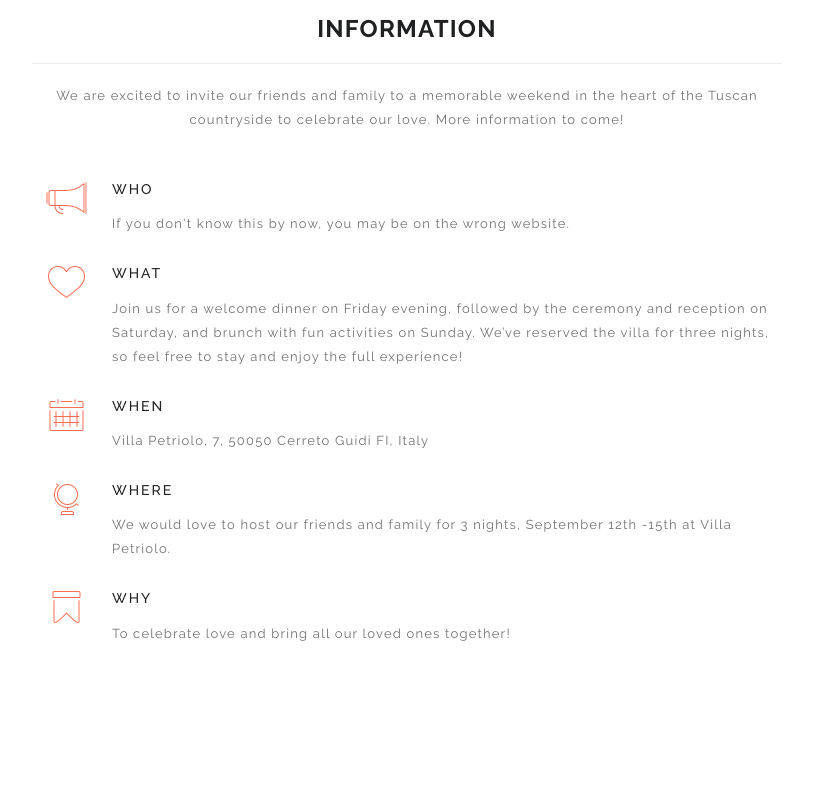
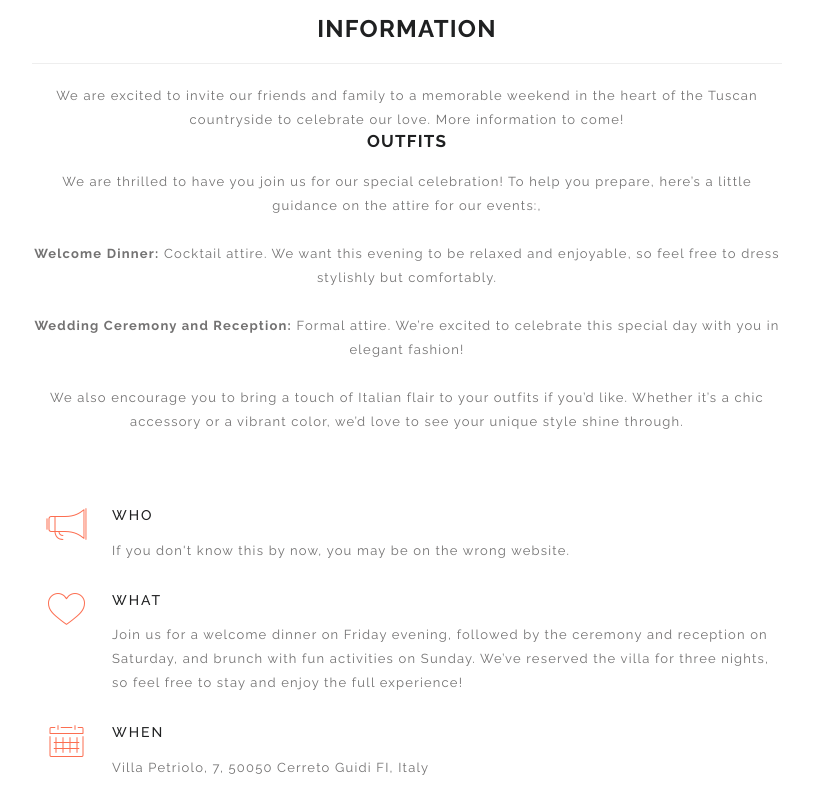
Before and after one commit to espeal/eleniandalex, a plain HTML site: page index.html in a window 1280 px wide. Shown: the part 2060-2867 px from the top of the page, without its empty margins (233-1046 px from the left). Drawn offline with nearby package versions, Linux system fonts and the light colour scheme; some packages are replaced by stand-ins of ours.

Commit message:
outfit details

```diff
--- a/index.html
+++ b/index.html
@@ -223,6 +223,8 @@
               <h2 class="big-title">INFORMATION</h2>
               <hr>
               <p class="about-text">We are excited to invite our friends and family to a memorable weekend in the heart of the Tuscan countryside to celebrate our love. More information to come!</p>
+              <h3>OUTFITS</h3>
+              <p>We are thrilled to have you join us for our special celebration! To help you prepare, here’s a little guidance on the attire for our events:,<br><br><b>Welcome Dinner:</b> Cocktail attire. We want this evening to be relaxed and enjoyable, so feel free to dress stylishly but comfortably.<br><br><b>Wedding Ceremony and Reception:</b> Formal attire. We’re excited to celebrate this special day with you in elegant fashion!<br><br>We also encourage you to bring a touch of Italian flair to your outfits if you’d like. Whether it’s a chic accessory or a vibrant color, we’d love to see your unique style shine through.<br><br></p>
             </div>
           </div> <!-- End row -->
 
```
